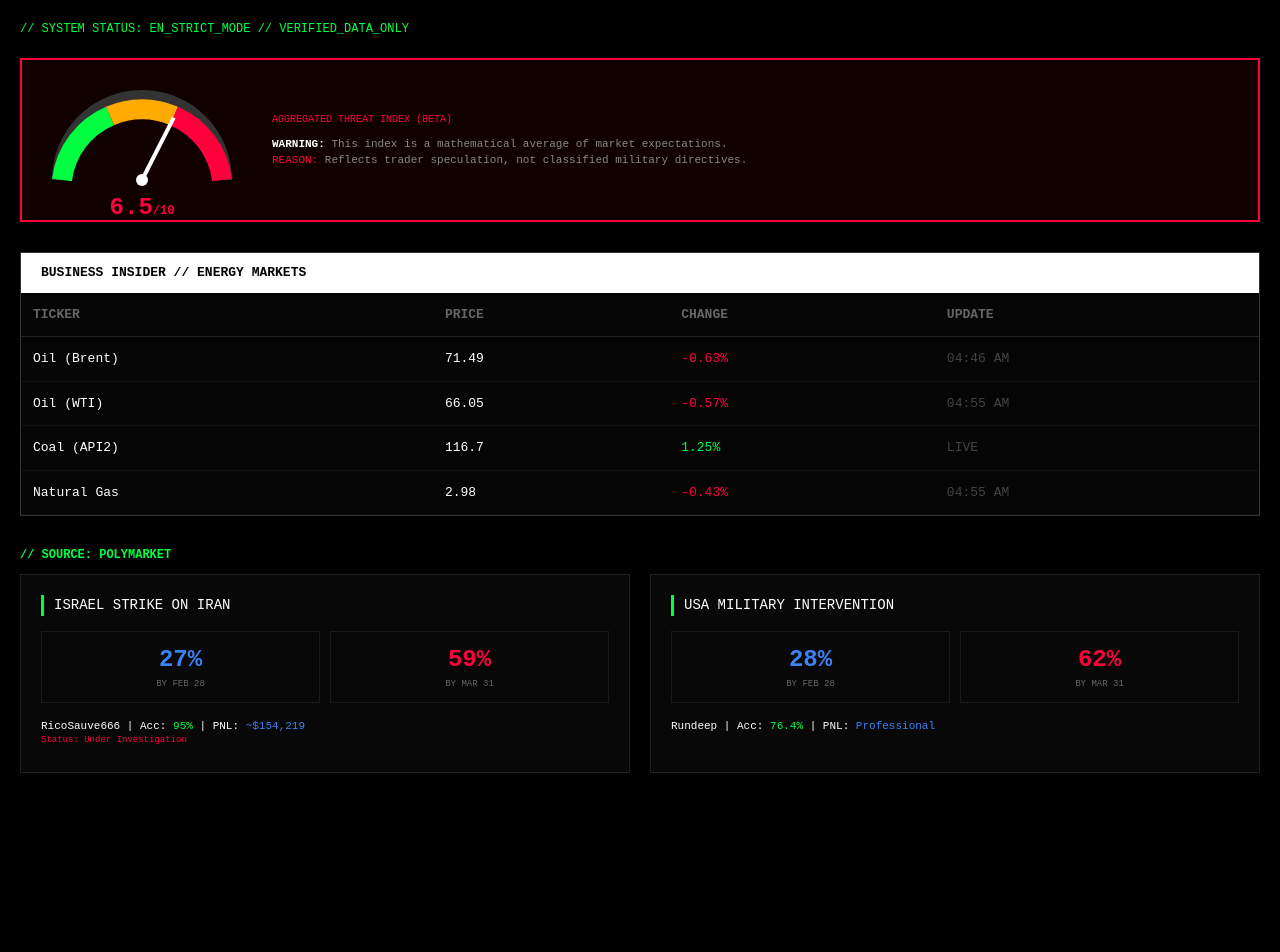
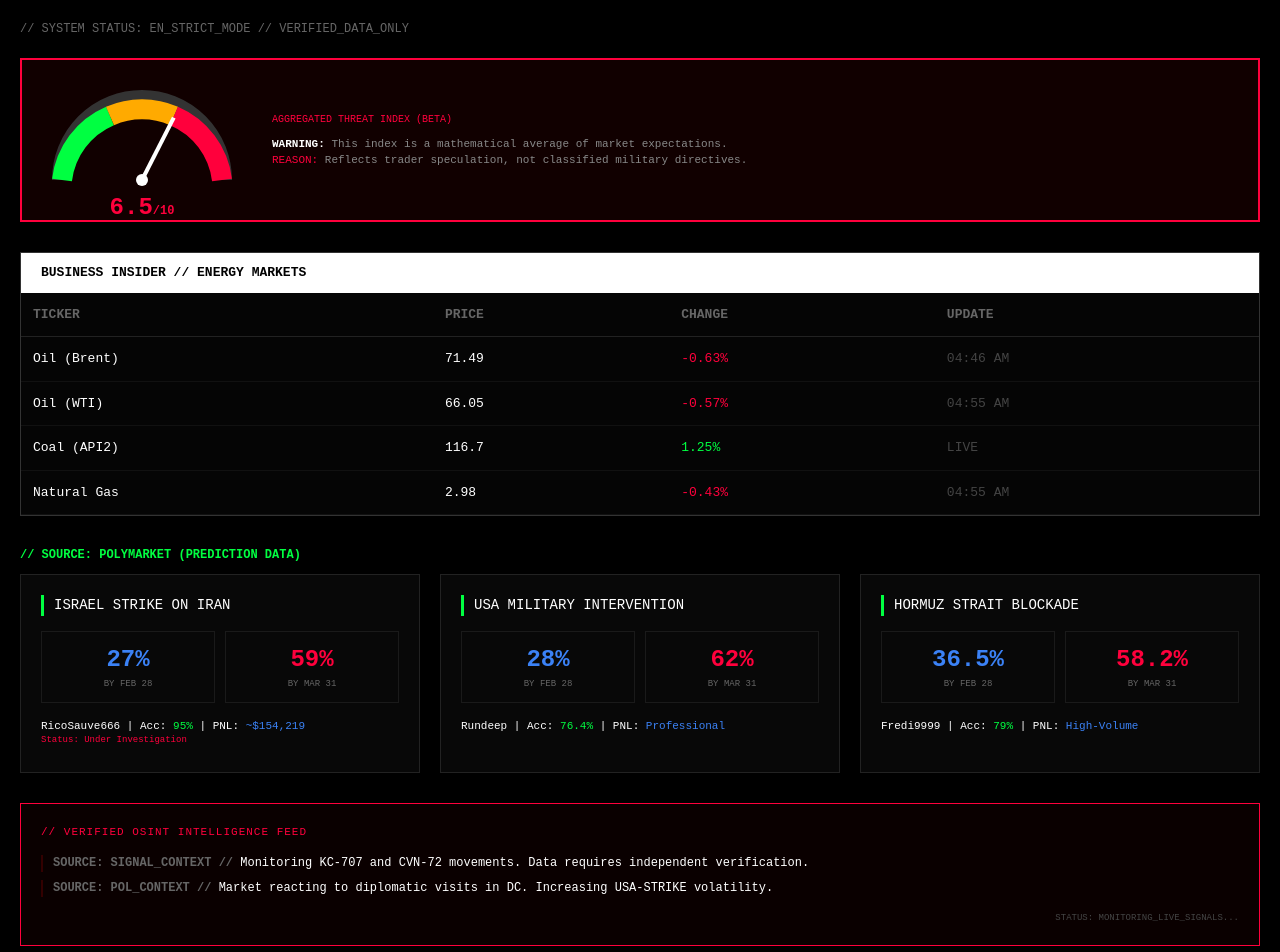
Before and after one commit to avatiah/middle-east-threat-monitor, a Next.js app: page /dev in a window 1280 px wide. Shown: the top 952 px of the page. Before the commit the page ends 800 px from the top, so only its background shows below. Built offline with nearby package versions, Linux system fonts and the light colour scheme.

Commit message:
Update page.tsx

```diff
--- a/src/app/dev/page.tsx
+++ b/src/app/dev/page.tsx
@@ -4,9 +4,9 @@ import React from 'react';
 import { ThreatGauge } from '@/components/terminal/ThreatGauge';
 import { EnergyTable } from '@/components/terminal/EnergyTable';
 import { ThreatCard } from '@/components/terminal/ThreatCard';
+import { OsintFeed } from '@/components/terminal/OsintFeed'; // ИМПОРТ НОВОГО МОДУЛЯ
 
 export default function ThreatTerminal() {
-  // ДАННЫЕ ВЫНЕСЕНЫ ИЗ КОМПОНЕНТОВ ДЛЯ УДОБСТВА АУДИТА
   const energyData = [
     { name: "Oil (Brent)", price: 71.49, change: -0.63, time: "04:46 AM" },
     { name: "Oil (WTI)", price: 66.05, change: -0.57, time: "04:55 AM" },
@@ -22,21 +22,48 @@ export default function ThreatTerminal() {
     {
       id: "USA-STRIKE", title: "USA MILITARY INTERVENTION", feb: 28, mar: 62,
       traders: [{ name: "Rundeep", win: "76.4%", pnl: "Professional" }]
+    },
+    {
+      id: "HORMUZ-BLOCK", title: "HORMUZ STRAIT BLOCKADE", feb: 36.5, mar: 58.2,
+      traders: [{ name: "Fredi9999", win: "79%", pnl: "High-Volume" }]
+    }
+  ];
+
+  // ДАННЫЕ ДЛЯ НОВОГО МОДУЛЯ OSINT
+  const osintData = [
+    {
+      src: "SIGNAL_CONTEXT",
+      text: "Monitoring KC-707 and CVN-72 movements. Data requires independent verification."
+    },
+    {
+      src: "POL_CONTEXT",
+      text: "Market reacting to diplomatic visits in DC. Increasing USA-STRIKE volatility."
     }
   ];
 
   return (
     <div style={{ background: '#000', minHeight: '100vh', padding: '20px', color: '#00ff41', fontFamily: 'monospace' }}>
-      <header style={{ marginBottom: '20px', fontSize: '12px' }}>// SYSTEM STATUS: EN_STRICT_MODE // VERIFIED_DATA_ONLY</header>
+      <header style={{ marginBottom: '20px', fontSize: '12px', color: '#666' }}>
+        // SYSTEM STATUS: EN_STRICT_MODE // VERIFIED_DATA_ONLY
+      </header>
 
+      {/* 1. Индекс */}
       <ThreatGauge value={6.5} />
 
+      {/* 2. Энергетика */}
       <EnergyTable data={energyData} />
 
-      <div style={{ marginBottom: '10px', fontSize: '12px', fontWeight: 'bold' }}>// SOURCE: POLYMARKET</div>
+      {/* 3. Полимаркет */}
+      <div style={{ marginBottom: '10px', fontSize: '12px', fontWeight: 'bold' }}>
+        // SOURCE: POLYMARKET (PREDICTION DATA)
+      </div>
       <div style={{ display: 'grid', gridTemplateColumns: 'repeat(auto-fit, minmax(400px, 1fr))', gap: '20px' }}>
         {threatModules.map(m => <ThreatCard key={m.id} m={m} />)}
       </div>
+
+      {/* 4. ОСИНТ ЛЕНТА */}
+      <OsintFeed events={osintData} />
+
     </div>
   );
 }
```
